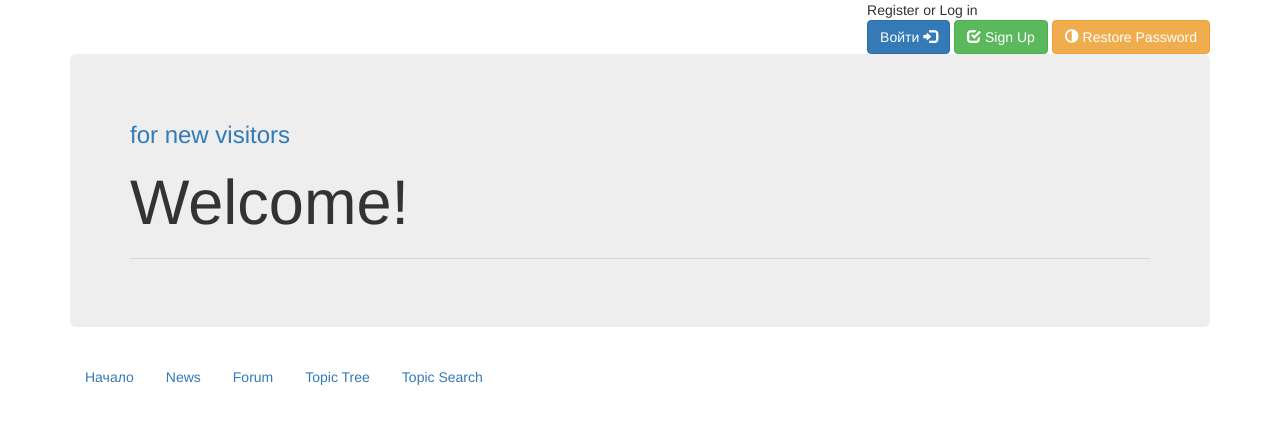
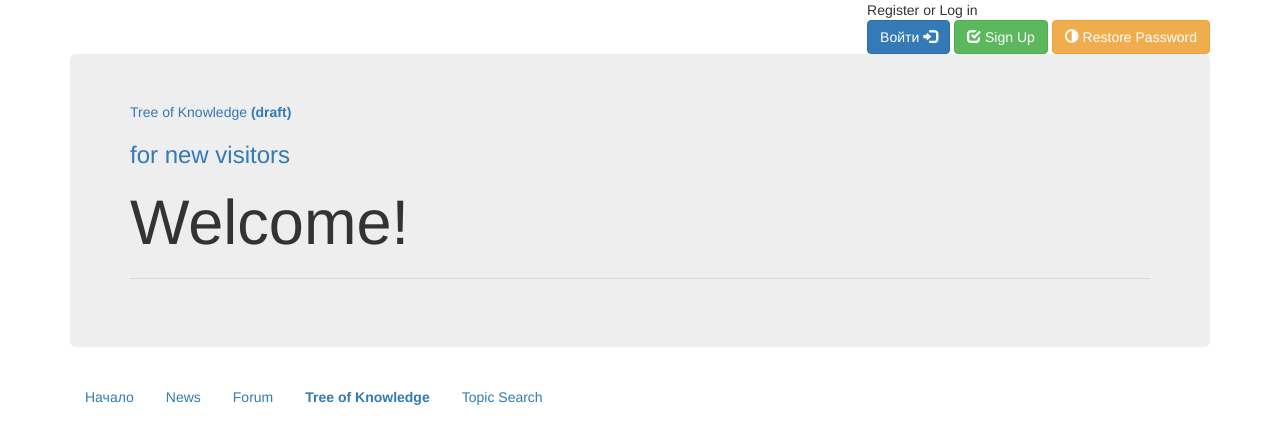
Before and after one commit to jfeldman777/sky2018, a Django app: page / in a window 1280 px wide. Shown: the top 444 px of the page. Run offline with Django 3.2, Linux system fonts and the light colour scheme; data that the repository does not hold is empty; parts of the project's set-up code (start-up, migrations or seed data) failed here and were passed over; some libraries are stand-ins or nearby versions.

Commit message:
small tips

```diff
--- a/templates/base1.html
+++ b/templates/base1.html
@@ -3,7 +3,7 @@
 <!DOCTYPE html>
 <html lang="ru">
     <head>
-        <title>sky-view-project</title>
+        <title>sky-school-project by Jacob Feldman</title>
         <meta charset="utf-8">
           <meta name="viewport" content="width=device-width, initial-scale=1">
           <link rel="stylesheet" href="https://maxcdn.bootstrapcdn.com/bootstrap/3.3.7/css/bootstrap.min.css">
@@ -63,7 +63,7 @@
 
         <li class="nav-item">
           <a class="nav-link" href="/topic_tree/0/">
-            {% trans 'Topic Tree' %}
+        <b>    {% trans 'Tree of Knowledge' %} </b>
           </a>
         </li>
         <li class="nav-item">
--- a/templates/index.html
+++ b/templates/index.html
@@ -2,6 +2,9 @@
 {% load i18n %}
 
 {% block content %}
+<a href="https://realtimeboard.com/app/board/o9J_k0c_E_E=/" target="rtboard">
+{% trans 'Tree of Knowledge' %} <b>({% trans 'draft' %})</b>
+</a>
 <h3><a href="http://hbtjournal.com/club/new2.html" target="help">
 {% trans 'for new visitors' %}
 </a></h3>
--- a/templates/interest.html
+++ b/templates/interest.html
@@ -14,7 +14,7 @@ var toggle = function(me,you){
                  url: '/ajax/'+{{node.id}}+'/'+you+'/',
                  data: '',
                  success: function(data) {
-                     alert('ajax success at db='+data['result']);
+                     //alert('ajax success at db='+data['result']);
                  },
                  dataType: 'json',
              });
```
Also changed, not shown: locale/ru/LC_MESSAGES/django.po, machina/locale/ru/LC_MESSAGES/django.po, 2 other files.
